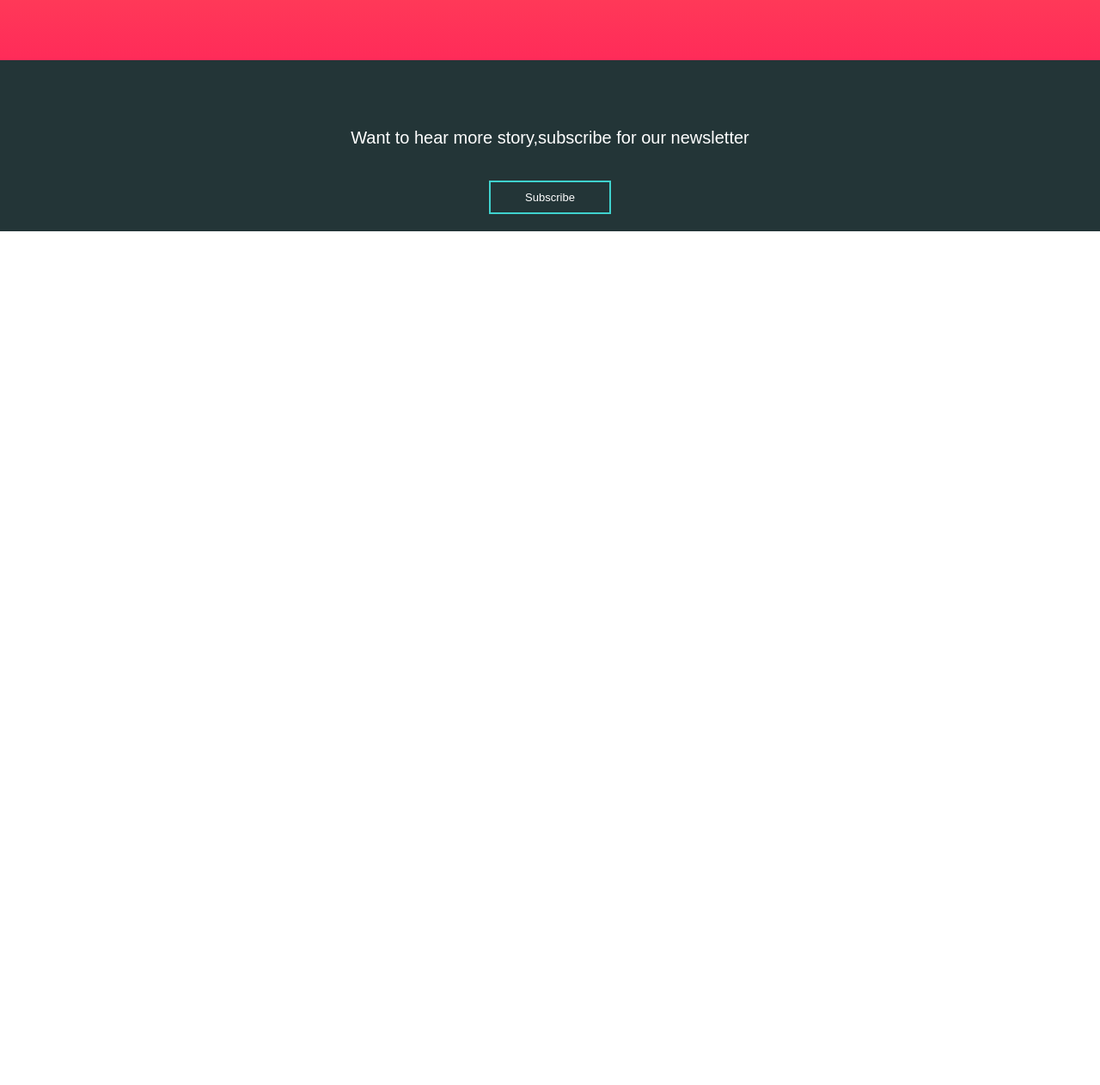
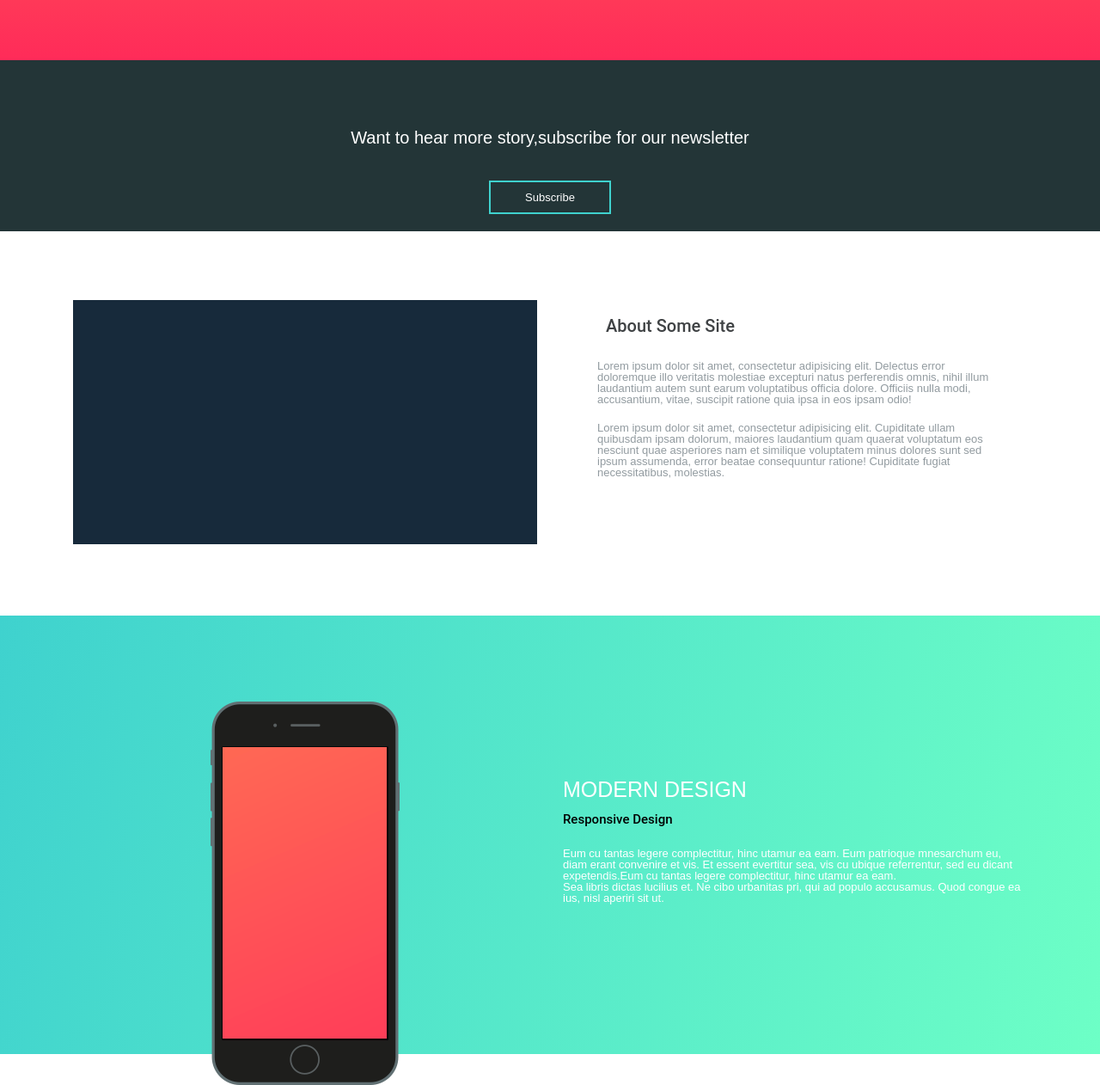
Before and after one commit to HomsVO/Zoom, a plain HTML site: page index.html in a window 1280 px wide. Shown: the part 5362-6624 px from the top of the page at 86% size. Before the commit the page ends 5631 px from the top, so only its background shows below. Drawn offline with nearby package versions, Linux system fonts and the light colour scheme.

Commit message:
section "add"

```diff
--- a/index.html
+++ b/index.html
@@ -520,5 +520,37 @@
 			<input type="submit" value="Subscribe">
 		</div>
 	</section>
+	<section class="about">
+		<div class="container">
+			<div class="row">
+				<div class="col-md-6">
+					<img src="img/Aboutimg.png" alt="">
+				</div>
+				<div class="col-md-6">
+					<h2>About Some Site</h2>
+					<p>Lorem ipsum dolor sit amet, consectetur adipisicing elit. Delectus error doloremque illo veritatis molestiae excepturi natus perferendis omnis, nihil illum laudantium autem sunt earum voluptatibus officia dolore. Officiis nulla modi, accusantium, vitae, suscipit ratione quia ipsa in eos ipsam odio!</p>
+					<p>Lorem ipsum dolor sit amet, consectetur adipisicing elit. Cupiditate ullam quibusdam ipsam dolorum, maiores laudantium quam quaerat voluptatum eos nesciunt quae asperiores nam et similique voluptatem minus dolores sunt sed ipsum assumenda, error beatae consequuntur ratione! Cupiditate fugiat necessitatibus, molestias.</p>
+				</div>
+			</div>
+		</div>
+	</section>
+	<section class="add">
+		<div class="container">
+			<div class="row">
+				<div class="col-md-6">
+					<img src="img/PhoneMockup.png" alt="">
+				</div>
+				<div class="col-md-6">
+					<h2>MODERN DESIGN</h2>
+					<h3>Responsive Design</h3>
+					<p>Eum cu tantas legere complectitur, hinc utamur ea eam. Eum patrioque mnesarchum eu, diam erant convenire et vis. Et essent evertitur sea, vis cu ubique referrentur, sed eu dicant expetendis.Eum cu tantas legere complectitur, hinc utamur ea eam.
+					</p>
+					<p>
+						Sea libris dictas lucilius et. Ne cibo urbanitas pri, qui ad populo accusamus. Quod congue ea ius, nisl aperiri sit ut.
+					</p>
+				</div>
+			</div>
+		</div>
+	</section>
 </body>
 </html>
--- /dev/null
+++ b/src/less/about.less
@@ -0,0 +1,18 @@
+.about{
+	padding: 80px 0;
+	h2{
+		margin: 20px 0 20px 50px;
+		font-family: 'Roboto Medium',Arial,sans-serif;
+		font-size: 20px;
+		color: #3f4244;
+	}
+	p{
+		font-size: 13px;
+		color: #929ba0;
+		font-family: 'Roboto Regular',Arial,sans-serif;
+		padding: 10px 40px;
+	}
+	img{
+		width: 100%;
+	}
+}
--- /dev/null
+++ b/src/less/add.less
@@ -0,0 +1,28 @@
+.add{
+	background: linear-gradient(-76deg, #6dffc6, #3fd2ce);
+	padding: 100px 0 0 0;
+	height: 510px;
+	h2{
+		font-family: 'Roboto Regular',Arial,sans-serif;
+		font-size: 25px;
+		color: #fff;
+		margin-top: 90px;
+	}
+	p{
+		color: #fff;
+		font-size: 13px;
+		font-family: 'Roboto Regular',Arial,sans-serif;
+	}
+	h3{
+		font-size: 15px;
+		font-family: 'Roboto Medium',Arial,sans-serif;
+		padding: 15px 0 25px;
+	}
+	img{
+		margin: 0 auto;
+		display: block;
+	}
+}
+@media (max-width: 768px) {
+	.add{text-align: center;height: auto;padding-bottom: 50px;}
+}
--- a/src/less/newsletter.less
+++ b/src/less/newsletter.less
@@ -15,5 +15,6 @@
 		padding: 10px 40px;
 		font-size: 13px;
 		font-family: 'Roboto Regular',Arial,sans-serif;
+		cursor: pointer;
 	}
 }
--- a/src/less/style.less
+++ b/src/less/style.less
@@ -9,4 +9,6 @@
 @import 'team.less';
 @import 'quote.less';
 @import 'newsletter.less';
+@import 'about.less';
+@import 'add.less';
 @import 'some-classes.less';
```
Also changed, not shown: css/about.css (added), css/add.css (added), css/newsletter.css, css/style.css, img/Aboutimg.png (added), img/PhoneMockup.png (added).
